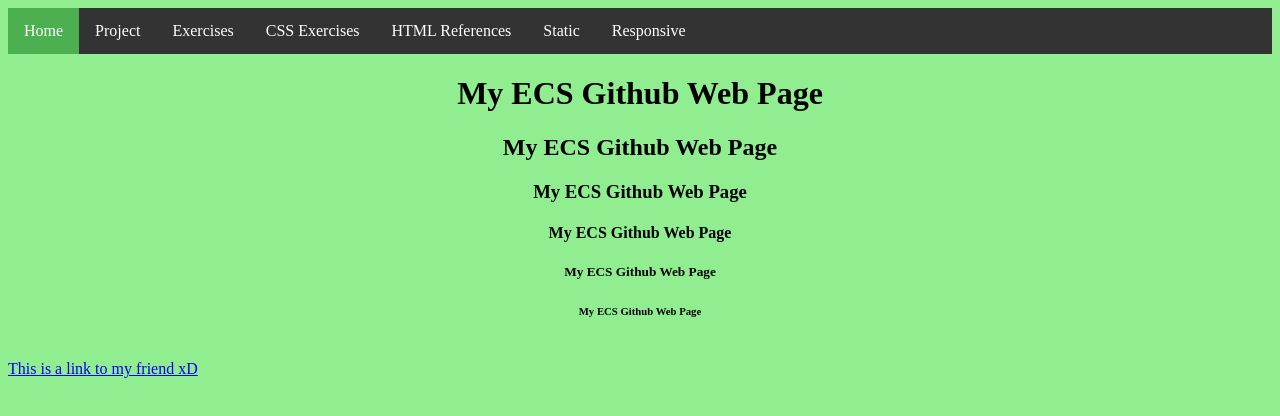
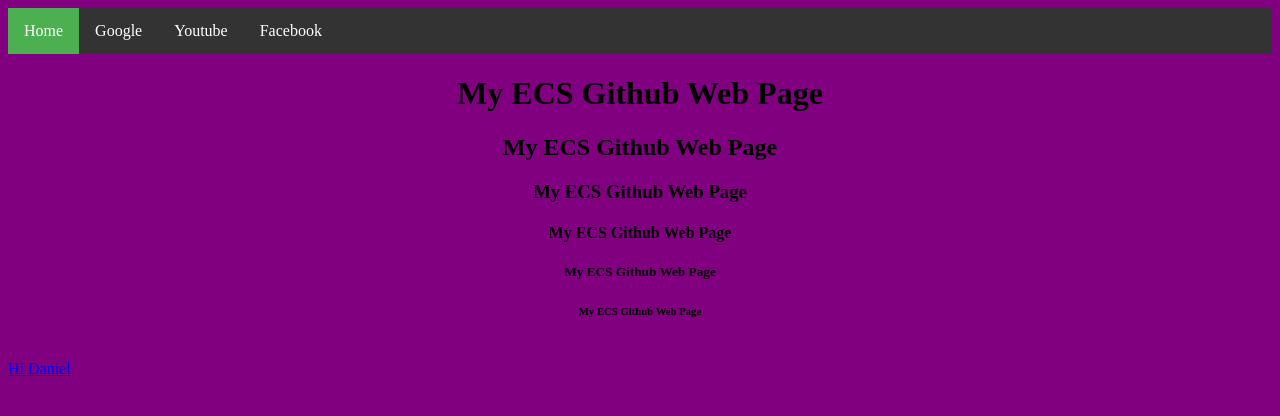
Before and after one commit to PlayerEugene/PlayerEugene.github.io, a plain HTML site: page index.html in a window 1280 px wide. Drawn offline with Linux system fonts and the light colour scheme.

Commit message:
Update index.html

```diff
--- a/index.html
+++ b/index.html
@@ -37,12 +37,9 @@ li a:hover {
 
 <ul>
     <li><a class="active" href="https://PlayerEugene.github.io/index.html">Home</a></li>
-    <li><a href="https://PlayerEugene.github.io/project/index.html">Project</a></li>
-    <li><a href="https://PlayerEugene.github.io/exercises/index.html">Exercises</a></li>
-    <li><a href="https://PlayerEugene.github.io/CSS-exercises/index.html">CSS Exercises</a></li>
-    <li><a href="https://PlayerEugene.github.io/html-reference/index.html">HTML References</a></li>
-    <li><a href="https://PlayerEugene.github.io/static/index.html">Static</a></li>
-    <li><a href="https://PlayerEugene.github.io/responsive/index.html">Responsive</a></li>
+    <li><a href="https://google.com">Google</a></li>
+    <li><a href="https://youtube.com">Youtube</a></li>
+    <li><a href="https://facebook.com">Facebook</a></li>
 </ul>
 
 </body>
@@ -50,7 +47,7 @@ li a:hover {
 
   </style>
 </head>
-<body style="background-color:LightGreen;">
+<body style="background-color:Purple;">
 
 <h1 style="text-align:center;">My ECS Github Web Page</h1>
 <h2 style="text-align:center;">My ECS Github Web Page</h2>
@@ -59,7 +56,7 @@ li a:hover {
 <h5 style="text-align:center;">My ECS Github Web Page</h5>
 <h6 style="text-align:center;">My ECS Github Web Page</h6>
 
-<a href="https://w3schools.com"><br>This is a link to my friend xD</a>
+<a href="https://www.youtube.com/watch?v=dQw4w9WgXcQ&ab_channel=RickAstley"><br>Hi Daniel</a>
 
 <!-- This is a comment -->
 
```
